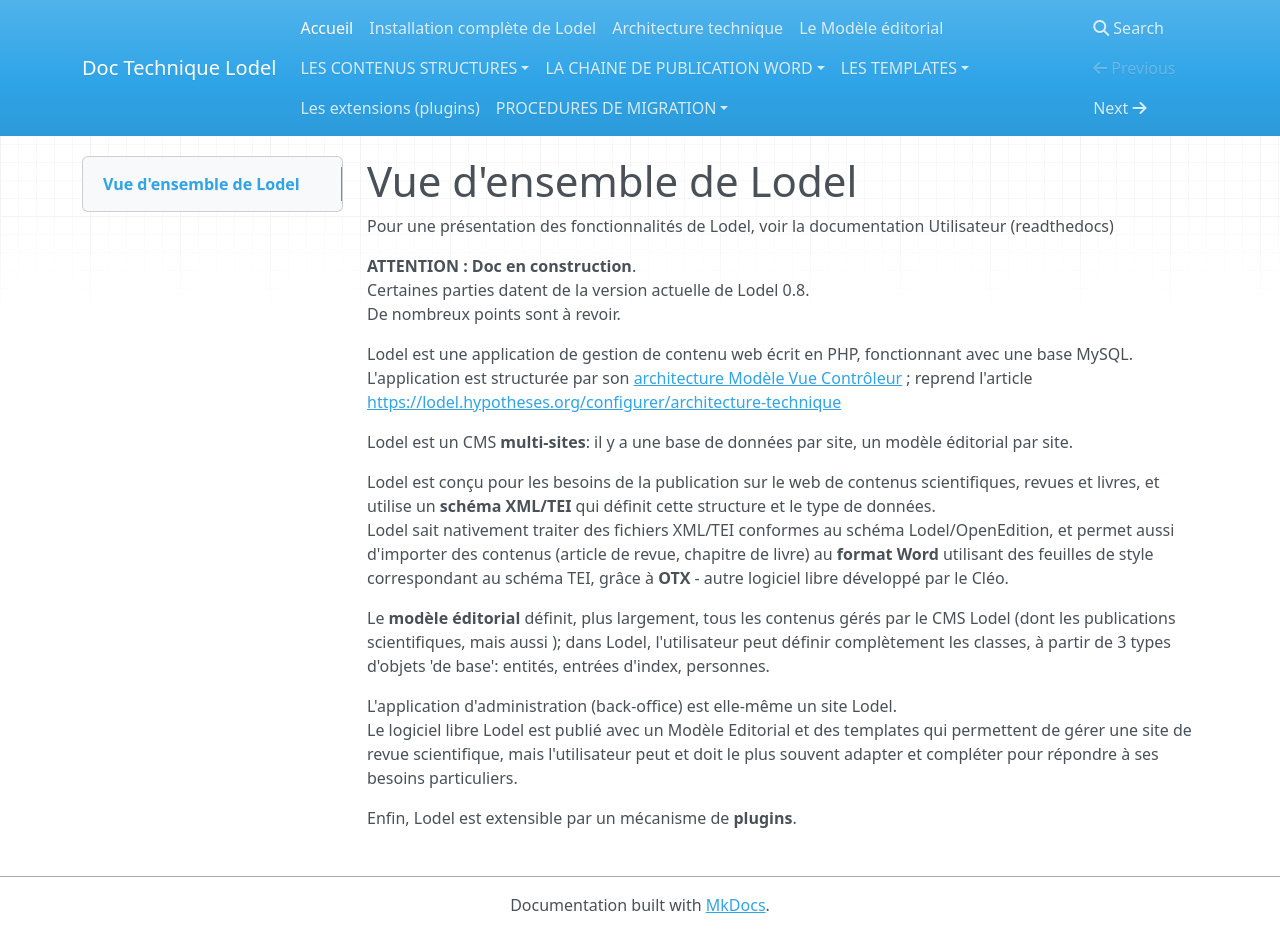
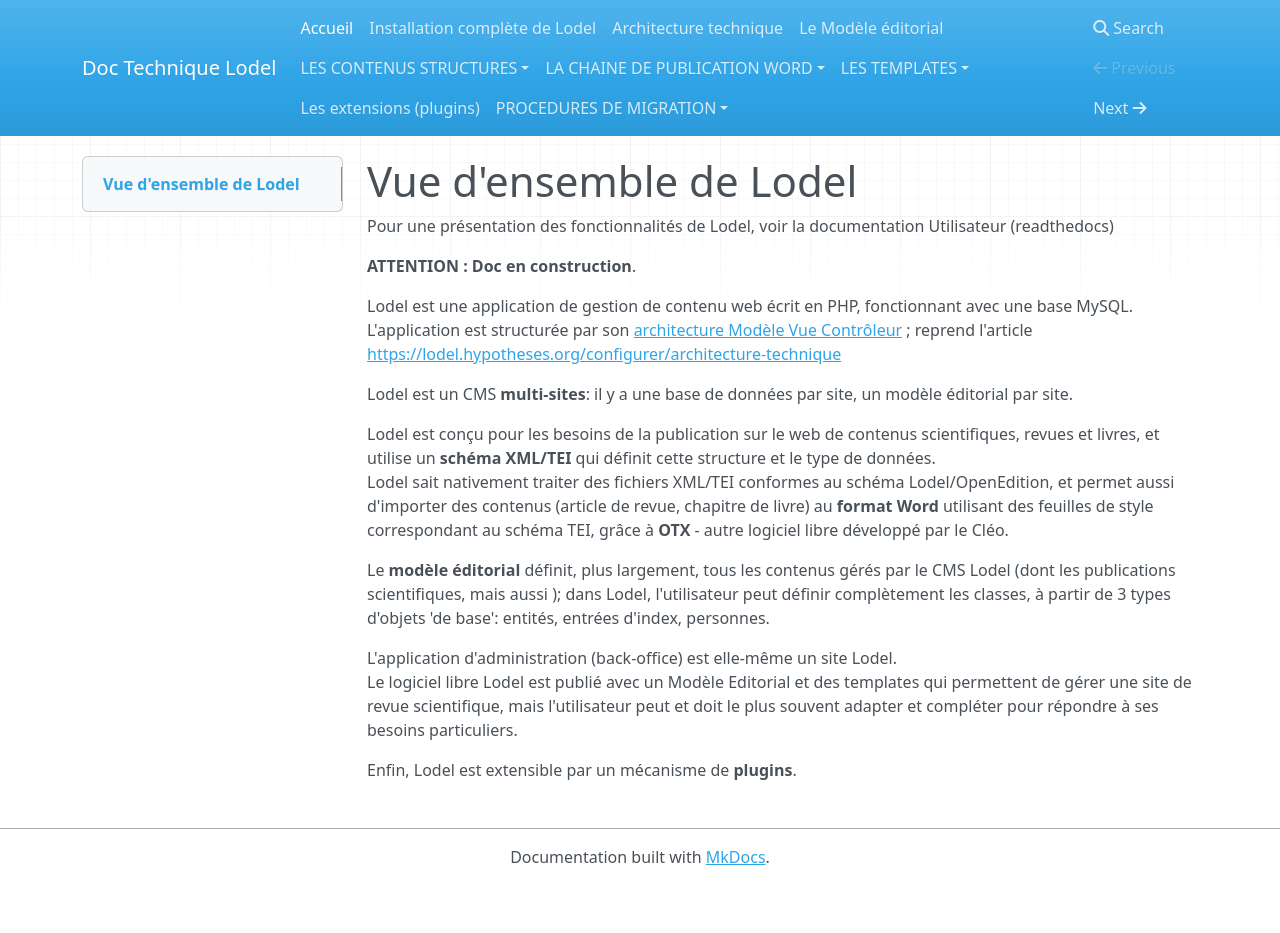
Before and after one commit to ValentinGeorgesDubost/Doc-Lodel, an MkDocs documentation site: the page built from docs/index.md, in a window 1280 px wide and 933 px high. Built offline with MkDocs 1.6.1, drawn with Linux system fonts in a browser that asks for light colours; nearby versions of some CDN libraries; old or Windows-style settings are respelled for this version of MkDocs.

Commit message:
Update index.md

```diff
--- a/docs/index.md
+++ b/docs/index.md
@@ -4,8 +4,6 @@ Vue d'ensemble de Lodel
 Pour une présentation des fonctionnalités de Lodel, voir la documentation Utilisateur (readthedocs)
 
 **ATTENTION : Doc en construction**.
-Certaines parties datent de la version actuelle de Lodel 0.8.
-De nombreux points sont à revoir.
 
 Lodel est une application de gestion de contenu web écrit en PHP, fonctionnant avec une base MySQL.
 L'application est structurée par son [architecture Modèle Vue Contrôleur](https://doc-lodel.readthedocs.io/en/latest/Architecture%20et%20organisation/) ; reprend l'article <https://lodel.hypotheses.org/configurer/architecture-technique>
```
